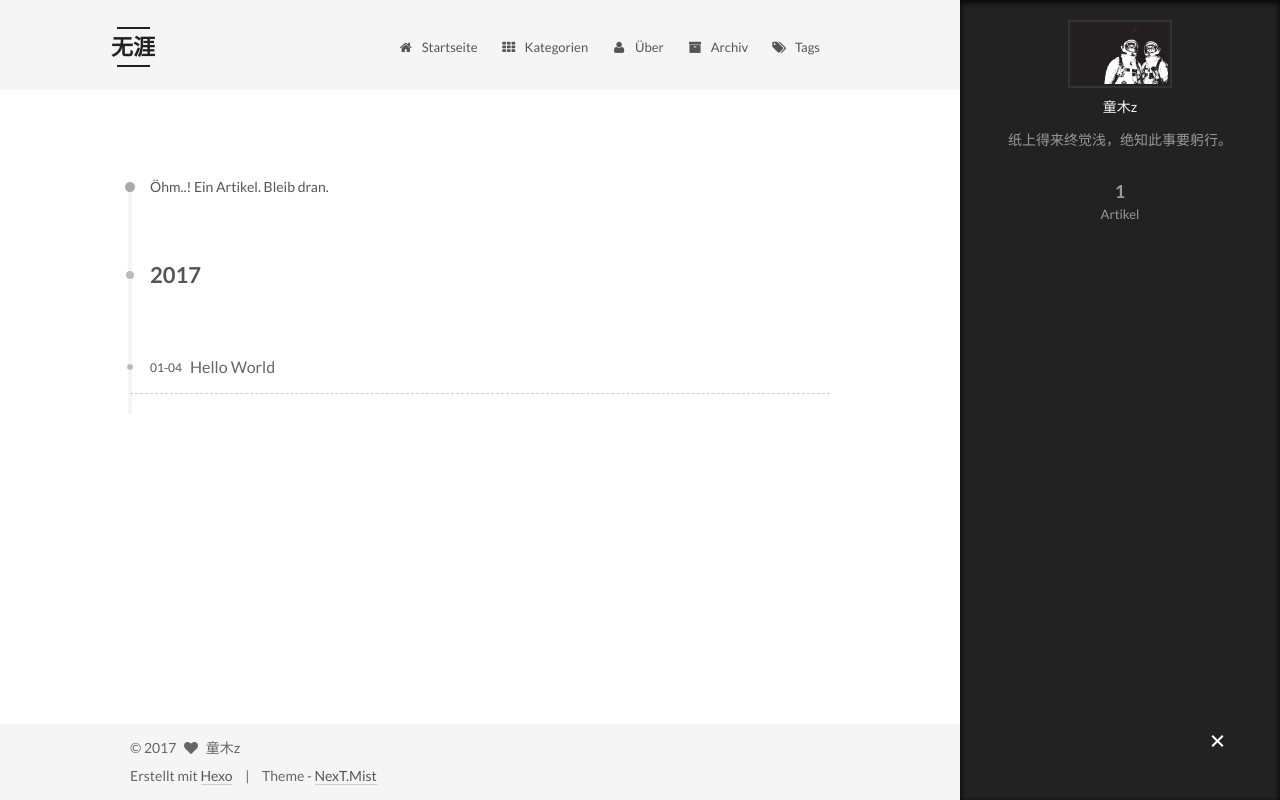
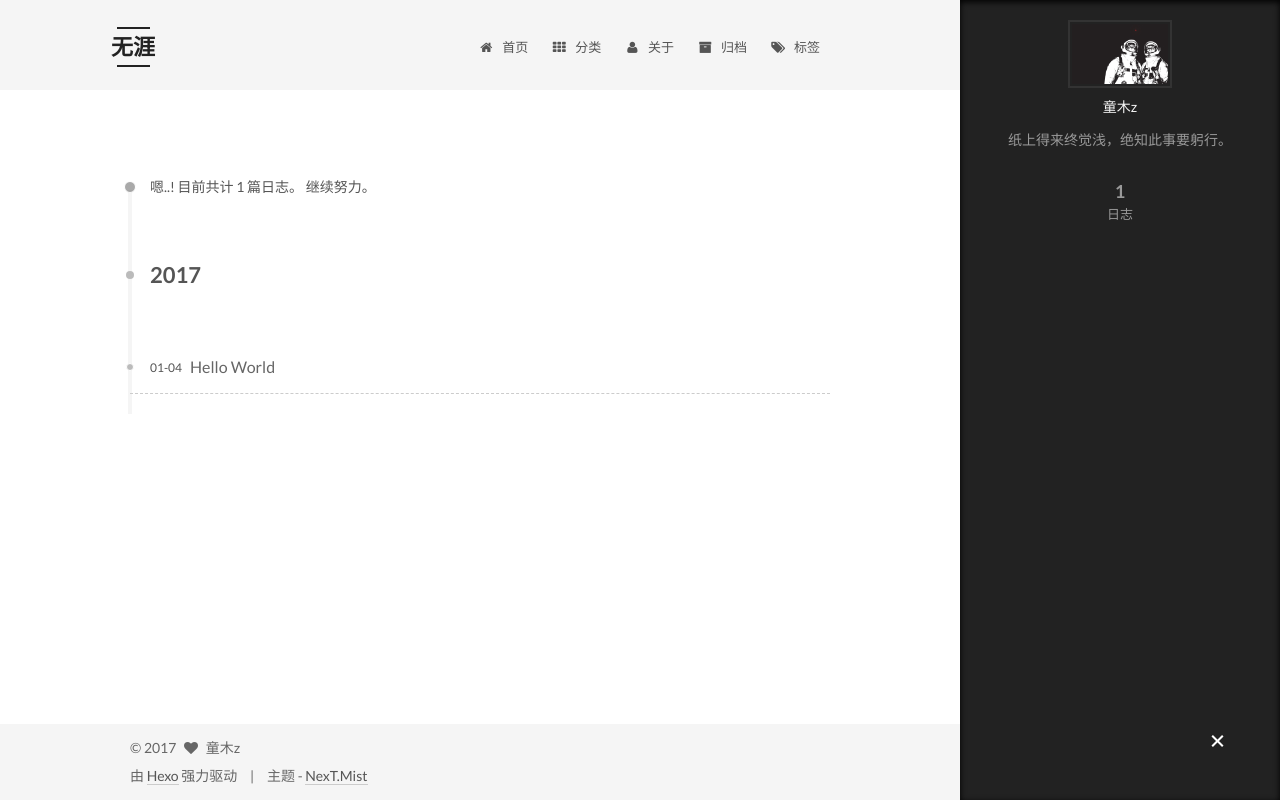
Before and after one commit to CrewKicks/CrewKicks.github.io, a plain HTML site: page archives/2017/01/index.html in a window 1280 px wide. Both pictures are taken after a click on the element 1217 px from the left and 742 px from the top of the page. Drawn offline with Linux system fonts and the light colour scheme.

Commit message:
Site updated: 2017-01-04 15:25:13

```diff
--- a/archives/2017/01/index.html
+++ b/archives/2017/01/index.html
@@ -5,7 +5,7 @@
 
 
 
-<html class="theme-next mist use-motion" lang="zh-CN">
+<html class="theme-next mist use-motion" lang="zh-Hans">
 <head>
   <meta charset="UTF-8"/>
 <meta http-equiv="X-UA-Compatible" content="IE=edge" />
@@ -106,7 +106,7 @@
     motion: true,
     duoshuo: {
       userId: '0',
-      author: 'Author'
+      author: '博主'
     },
     algolia: {
       applicationID: '',
@@ -126,10 +126,10 @@
 
 
 
-  <title> Archiv | 无涯 </title>
+  <title> 归档 | 无涯 </title>
 </head>
 
-<body itemscope itemtype="http://schema.org/WebPage" lang="zh-CN">
+<body itemscope itemtype="http://schema.org/WebPage" lang="zh-Hans">
 
 
 
@@ -184,7 +184,7 @@
 
               <i class="menu-item-icon fa fa-fw fa-home"></i> <br />
 
-            Startseite
+            首页
           </a>
         </li>
 
@@ -194,7 +194,7 @@
 
               <i class="menu-item-icon fa fa-fw fa-th"></i> <br />
 
-            Kategorien
+            分类
           </a>
         </li>
 
@@ -204,7 +204,7 @@
 
               <i class="menu-item-icon fa fa-fw fa-user"></i> <br />
 
-            Über
+            关于
           </a>
         </li>
 
@@ -214,7 +214,7 @@
 
               <i class="menu-item-icon fa fa-fw fa-archive"></i> <br />
 
-            Archiv
+            归档
           </a>
         </li>
 
@@ -224,7 +224,7 @@
 
               <i class="menu-item-icon fa fa-fw fa-tags"></i> <br />
 
-            Tags
+            标签
           </a>
         </li>
 
@@ -256,7 +256,7 @@
 
 
 
-      Öhm..! Ein Artikel. Bleib dran.
+      嗯..! 目前共计 1 篇日志。 继续努力。
     </span>
 
 
@@ -346,7 +346,7 @@
           <div class="site-state-item site-state-posts">
             <a href="/archives">
               <span class="site-state-item-count">1</span>
-              <span class="site-state-item-name">Artikel</span>
+              <span class="site-state-item-name">日志</span>
             </a>
           </div>
 
@@ -397,11 +397,11 @@
 
 
 <div class="powered-by">
-  Erstellt mit  <a class="theme-link" href="https://hexo.io">Hexo</a>
+  由 <a class="theme-link" href="https://hexo.io">Hexo</a> 强力驱动
 </div>
 
 <div class="theme-info">
-  Theme -
+  主题 -
   <a class="theme-link" href="https://github.com/iissnan/hexo-theme-next">
     NexT.Mist
   </a>
--- a/css/main.css
+++ b/css/main.css
@@ -1681,7 +1681,7 @@ pre .javascript .function {
   width: 4px;
   height: 4px;
   border-radius: 50%;
-  background: #135cff;
+  background: #e2fc61;
 }
 .links-of-blogroll {
   font-size: 13px;
```
Also changed, not shown: 2017/01/04/hello-world/index.html (+14 -14 lines), archives/2017/index.html (+13 -13 lines), archives/index.html (+13 -13 lines), index.html (+12 -12 lines).
